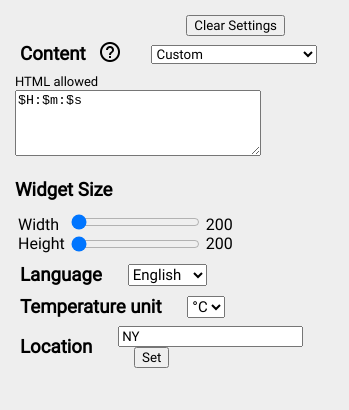
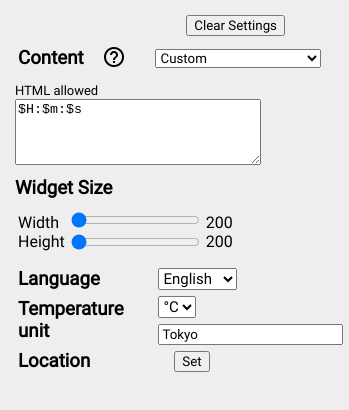
Before and after one commit to alex-dp/hachidori, an Electron app: page settings.html in a window 300 px wide. Shown: the whole page, 349 px wide, since content can reach past the window. Drawn offline with Linux system fonts and the light colour scheme.

```diff
--- a/main.js
+++ b/main.js
@@ -46,8 +46,7 @@
 
     if (localStorage.getItem('width'))
         window.resizeTo(localStorage.getItem('width'), localStorage.getItem('height'))
-
-    count++;
+    count++
 }
 
 function dName(day) {
--- a/settings.html
+++ b/settings.html
@@ -29,7 +29,7 @@
         </table>
         <font size="2">HTML allowed</font></br>
         <textarea onkeypress="setStr()" id="strbox" style="font-family: monospace; width: 80vw; height: 60px"></textarea>
-        <h3 style="margin-bottom: 8px">Widget Size</h3>
+        <h3 class="setting">Widget Size</h3>
         <table>
             <td>
                 Width<br>
@@ -46,38 +46,29 @@
         </table>
 
         <table>
-            <td><h3 class="setting">Language</h3></td>
+            <td>
+                <h3 class="setting">Language</h3>
+                <h3 class="setting">Temperature unit</h3>
+                <h3 class="setting">Location</h3>
+            </td>
             <td>&nbsp;&nbsp;&nbsp;&nbsp;</td>
             <td>
-                <select style="font-size: 15px" onchange="setLang()" id="lang_select">
+                <select style="font-size: 15px" class="setting_in" onchange="setLang()" id="lang_select">
                     <option value="en" style="font-size: 15px">English</option>
                     <option value="it" style="font-size: 15px">Italiano</option>
                     <option value="es" style="font-size: 15px">Español</option>
                     <option value="fr" style="font-size: 15px">Français</option>
                 </select>
-            </td>
-        </table>
-
-        <table>
-            <td><h3 class="setting">Temperature unit</h3></td>
-            <td>&nbsp;&nbsp;&nbsp;&nbsp;</td>
-            <td>
-                <select style="font-size: 15px" onchange="setDeg()" id="deg_select">
+                <br>
+                <select style="font-size: 15px" class="setting_in" onchange="setDeg()" id="deg_select">
                     <option value="C" style="font-size: 15px">°C</option>
                     <option value="F" style="font-size: 15px">°F</option>
                 </select>
+                <br>
+                <input type="text" id="city" class="setting_in">
+                &nbsp;&nbsp;&nbsp;
+                <button onclick="setLoc()" class="setting_in">Set</button>
             </td>
         </table>
-
-        <table>
-            <td><h3 class="setting">Location</h3></td>
-            <td>&nbsp;&nbsp;&nbsp;&nbsp;</td>
-            <td>
-                <input type="text" id="city">
-                &nbsp;&nbsp;&nbsp;
-                <button onclick="setLoc()">Set</button>
-            </td>
-        </table>
-
     </body>
 </html>
--- a/settings.json
+++ b/settings.json
@@ -24,7 +24,7 @@
         "fr": ["Janvier", "Février", "Mars", "Avril", "Mai", "Juin",
             "Juillet", "Août", "Septembre", "Octobre", "Novembre", "Décembre"]
     },
-    "location": "NY",
+    "location": "Tokyo",
     "degree": "C",
     "preset": "str",
 
--- a/style.css
+++ b/style.css
@@ -28,7 +28,12 @@
 }
 
 .setting {
-    margin: 2px;
+    margin: 8px;
+    margin-left: 0 !important;
+}
+
+.setting_in {
+    margin: 3px;
 }
 
 .section-heading {
```
Also changed, not shown: package.json (+5 -3 lines), images/hachidori.png, images/hachidori.svg.
